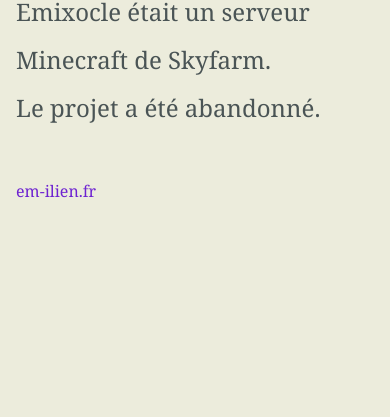
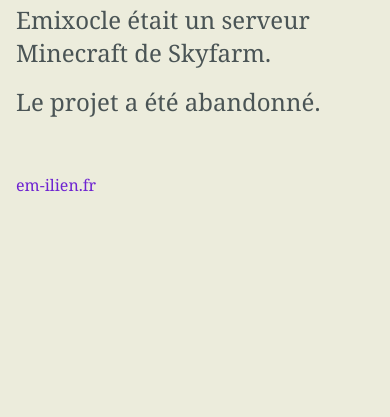
Before and after one commit to Em-ilien/emixocle-website, a website built with Vite: page index.html in a window 390 px wide. Shown: the part 427-844 px from the top of the page. Built offline with nearby package versions, Linux system fonts and the light colour scheme.

Commit message:
reduce paragraphs padding on smartphones

```diff
--- a/style.css
+++ b/style.css
@@ -56,12 +56,13 @@
   flex-direction: column;
   width: fit-content;
   margin: auto;
+  gap: 1em;
+  padding: 0.5em 0;
 }
 
 p {
   font-size: 1.5rem;
   margin: 0;
-  line-height: 2em;
   color: #4a5455;
 }
 
```
